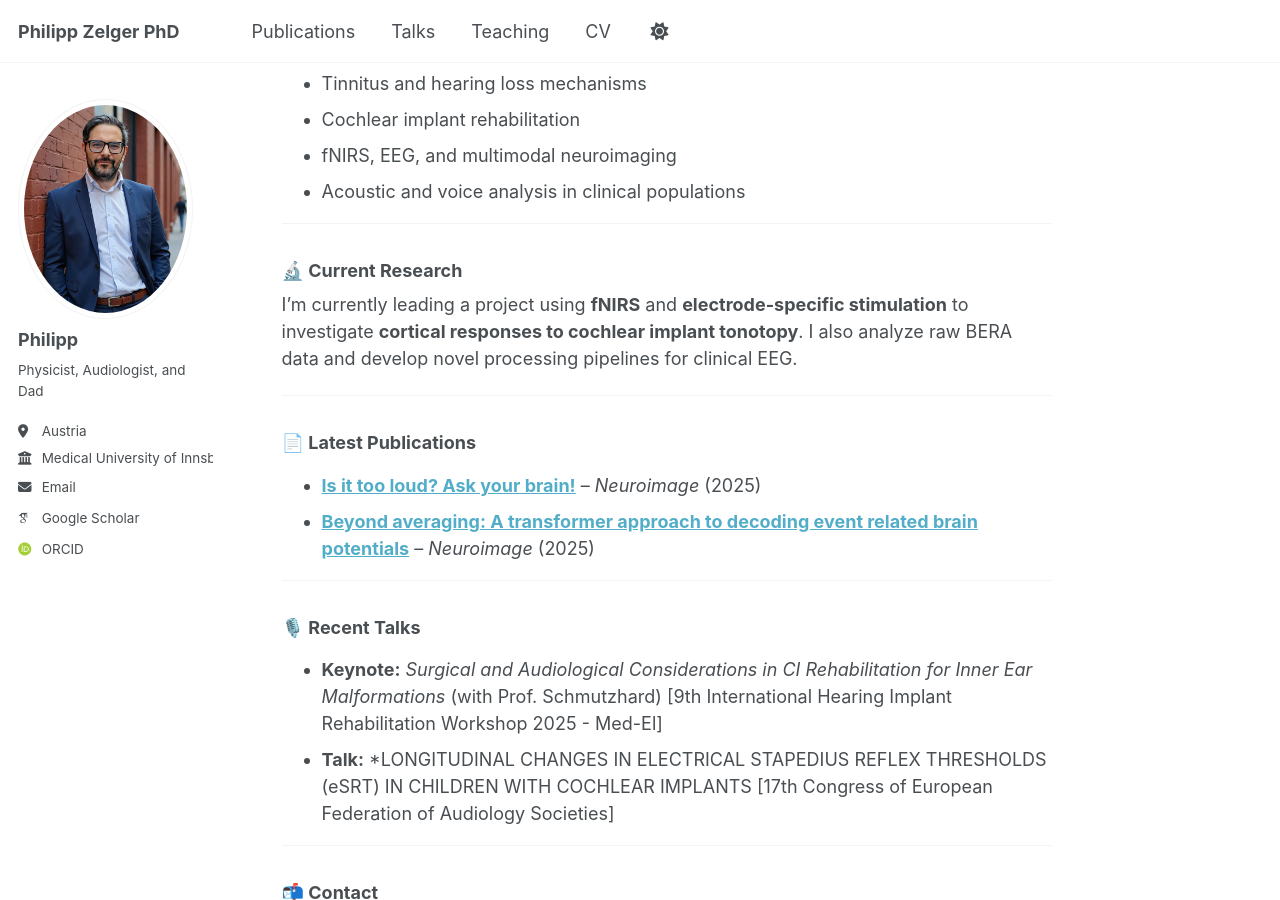
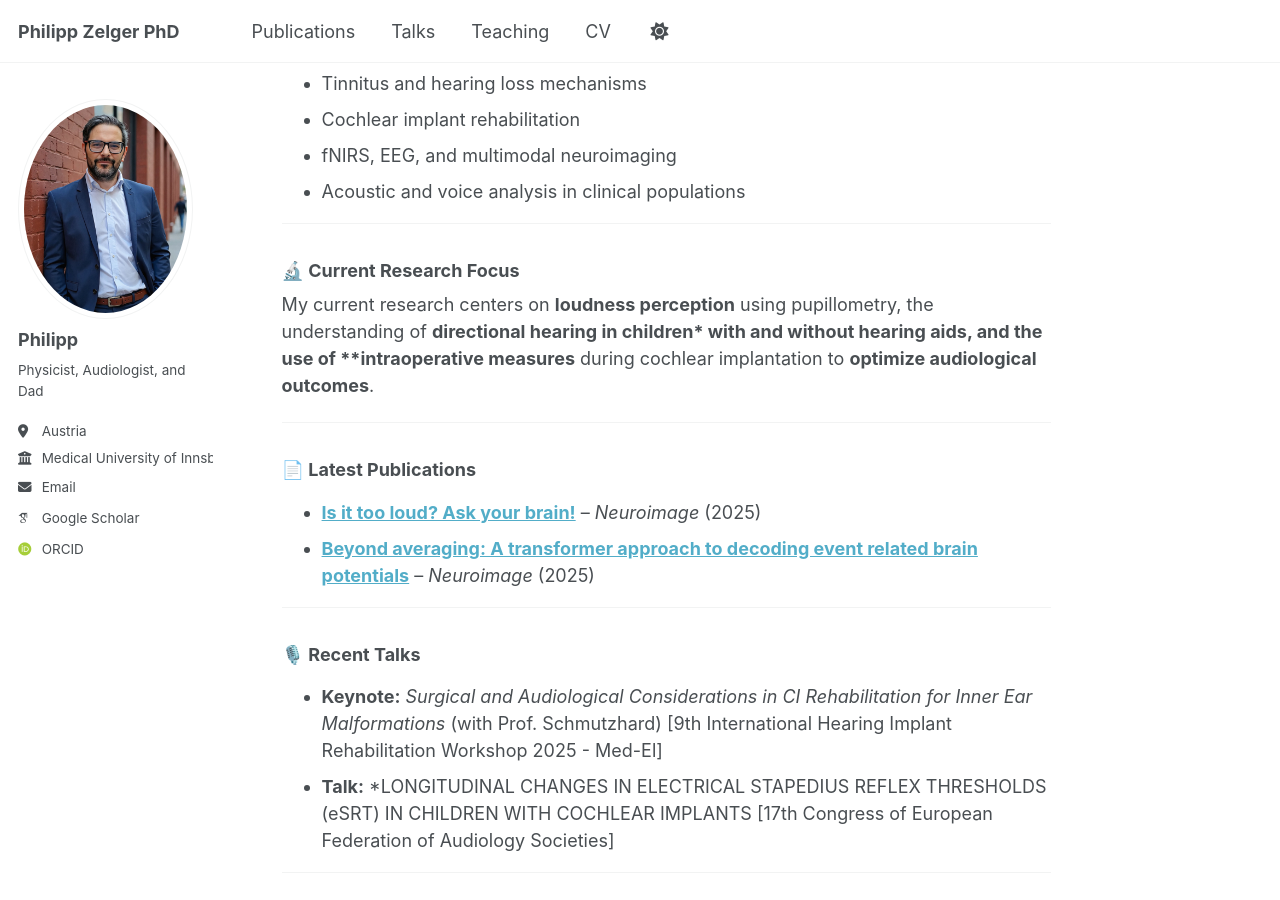
Before and after one commit to Stanissse/AboutMe, a Jekyll site: the page built from _pages/about.md, in a window 1280 px wide and 900 px high, scrolled down 442 px. Built offline with Jekyll 4.4.1, drawn with Linux system fonts in a browser that asks for light colours; some web fonts are replaced.

Commit message:
Update about.md

```diff
--- a/_pages/about.md
+++ b/_pages/about.md
@@ -22,9 +22,9 @@ My research integrates **neurophysiology**, **audiology**, and **speech sciences
 
 ---
 
-### 🔬 Current Research
+### 🔬 Current Research Focus
 
-I’m currently leading a project using **fNIRS** and **electrode-specific stimulation** to investigate **cortical responses to cochlear implant tonotopy**. I also analyze raw BERA data and develop novel processing pipelines for clinical EEG.
+My current research centers on **loudness perception** using pupillometry, the understanding of **directional hearing in children* with and without hearing aids, and the use of **intraoperative measures** during cochlear implantation to **optimize audiological outcomes**.
 
 ---
 
```
